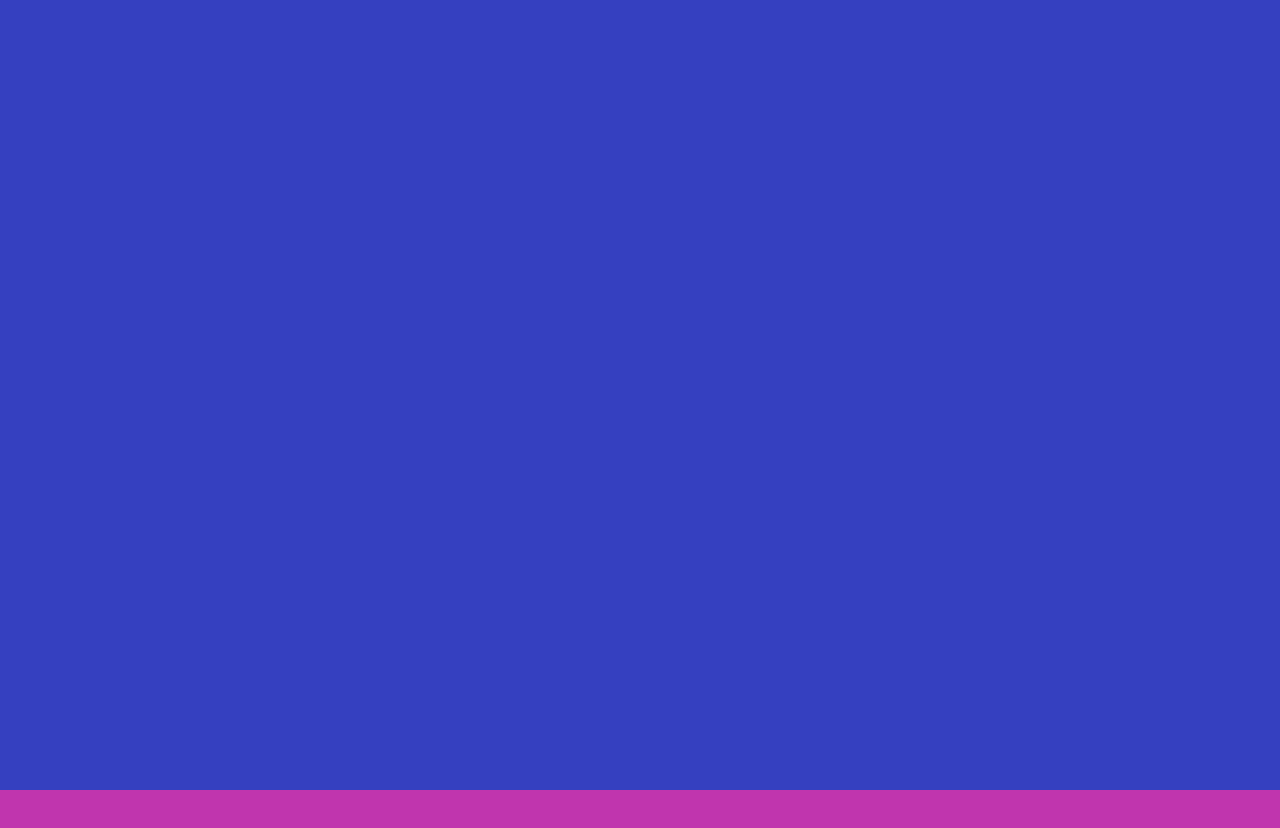
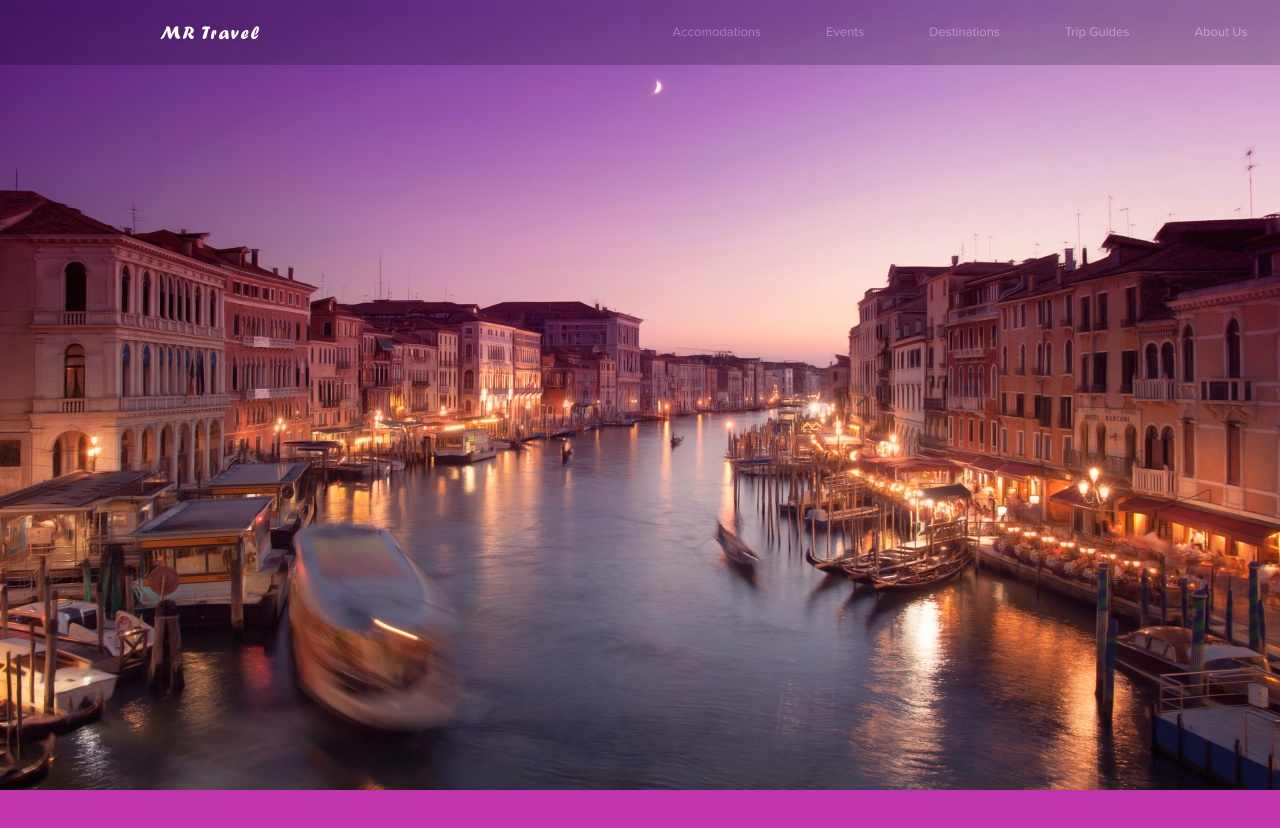
Before and after one commit to Darsha1509/g-fd1-project1, a website: page index.html in a window 1280 px wide. Drawn offline with nearby package versions, Linux system fonts and the light colour scheme.

Commit message:
add header and menu

```diff
--- a/index.html
+++ b/index.html
@@ -7,9 +7,31 @@
 </head>
 <body>
     <div class="top">
-        <div class="header"></div>
+        <div class="header">
+            <div class="logo-container">
+                <div class="logo">MR Travel</div>
+            </div>
+            <div class="menu">
+                <div class="menu-container">
+                    <span class="menu-item">Accomodations</span>
+                </div>
+                <div class="menu-container">
+                    <span class="menu-item">Events</span>
+                </div>
+                <div class="menu-container">
+                    <span class="menu-item">Destinations</span>
+                </div>
+                <div class="menu-container">
+                    <span class="menu-item">Trip Guides</span>
+                </div>
+                <div class="menu-container">
+                    <span class="menu-item">About Us</span>
+                </div>
+            </div>
+        </div>
     </div>
-    <content class="content"></content>
-    <footer class="footer"></footer>
+    <div class="content"></div>
+    <div class="footer"></div>
+    <script type="text/javascript src="./main.js"></script>
 </body>
 </html>
--- a/main.css
+++ b/main.css
@@ -1,6 +1,84 @@
+@font-face {
+    font-family: 'Forte';
+    src: url('./assets/fonts/forte.ttf');
+
+    font-weight: normal;
+    font-style: normal;
+}
+
+@font-face {
+    font-family: 'ProximaNova';
+    src: url('./assets/fonts/proxima-nova_regular.ttf');
+
+    font-weight: normal;
+    font-style: normal;
+}
+
 .top {
     height: 790px;
-    background-color: #3540c0;
+    background-image: url(./assets/images/venice.jpg);
+    background-repeat: no-repeat;
+    background-size: 100%;
+}
+
+.header {
+    height: 65px;
+    display: flex;
+
+}
+
+.logo-container {
+    width: 640px;
+    background-color: rgba(00,00,00,0.2);
+}
+
+.logo {
+    width: 125px;
+    height: 100%;
+    margin-left: 160px;
+    font-family: Forte;
+    color: #ffffff;
+    font-size: 19px;
+    letter-spacing: 0.1em;
+    line-height: 65px;
+}
+
+
+.menu {
+    height: 100%;
+    display: flex;
+    justify-content: space-around;
+    align-items: center;
+    width: calc(100% - 640px);
+}
+
+.menu-container {
+    height: 100%;
+    background-color: #000000;
+    opacity: 0.2;
+    flex-grow: 1;
+    text-align: center;
+}
+
+.menu-item {
+    color: #ffffff;
+    font-family: ProximaNova;
+    font-size: 13px;
+    margin-top: 25px;
+    line-height: 65px;
+}
+
+.menu-item:hover {
+    cursor: pointer;
+}
+
+.menu-container:hover {
+    background-color: rgba(00,00,00,0.2);
+    opacity: 1;
+}
+
+.content {
+
 }
 
 .footer {
```
Also changed, not shown: assets/fonts/forte.ttf (added), assets/fonts/proxima-nova_bold.otf (added), assets/fonts/proxima-nova_regular.ttf (added), assets/images/venice.jpg (added), main.js (added).
